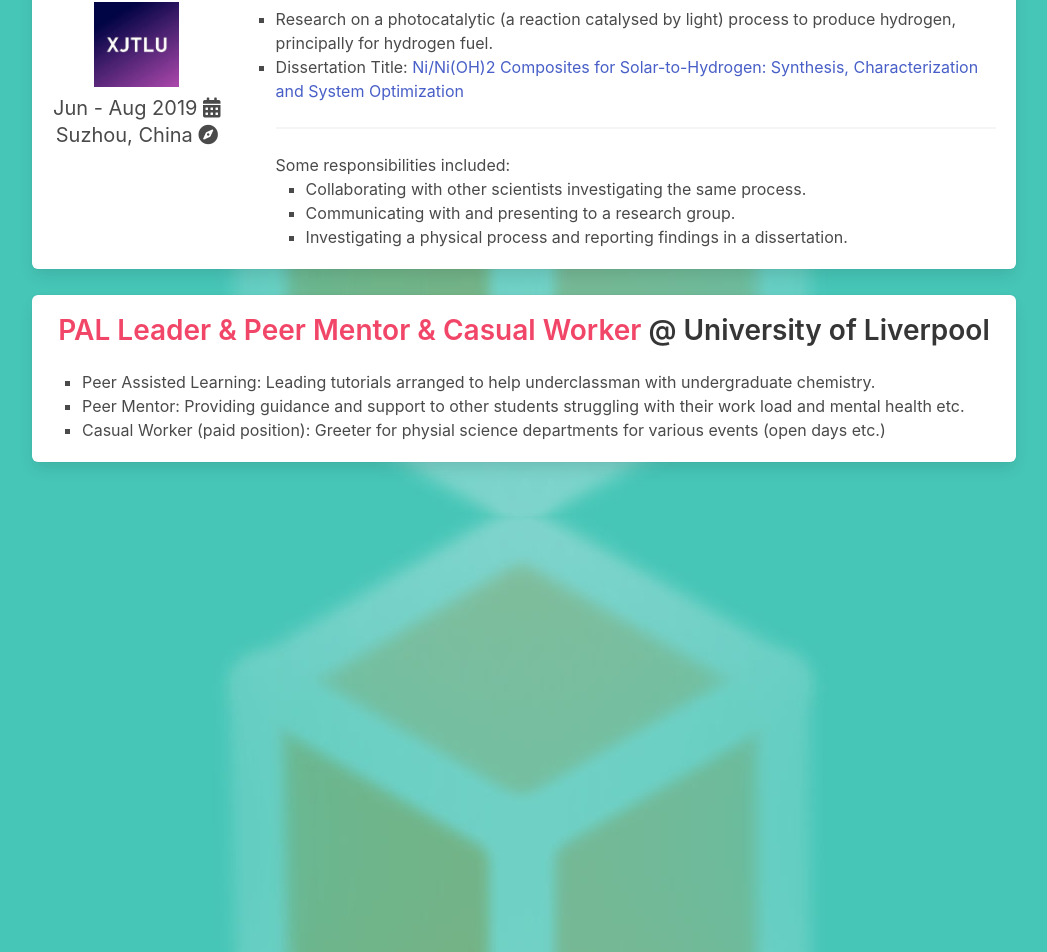
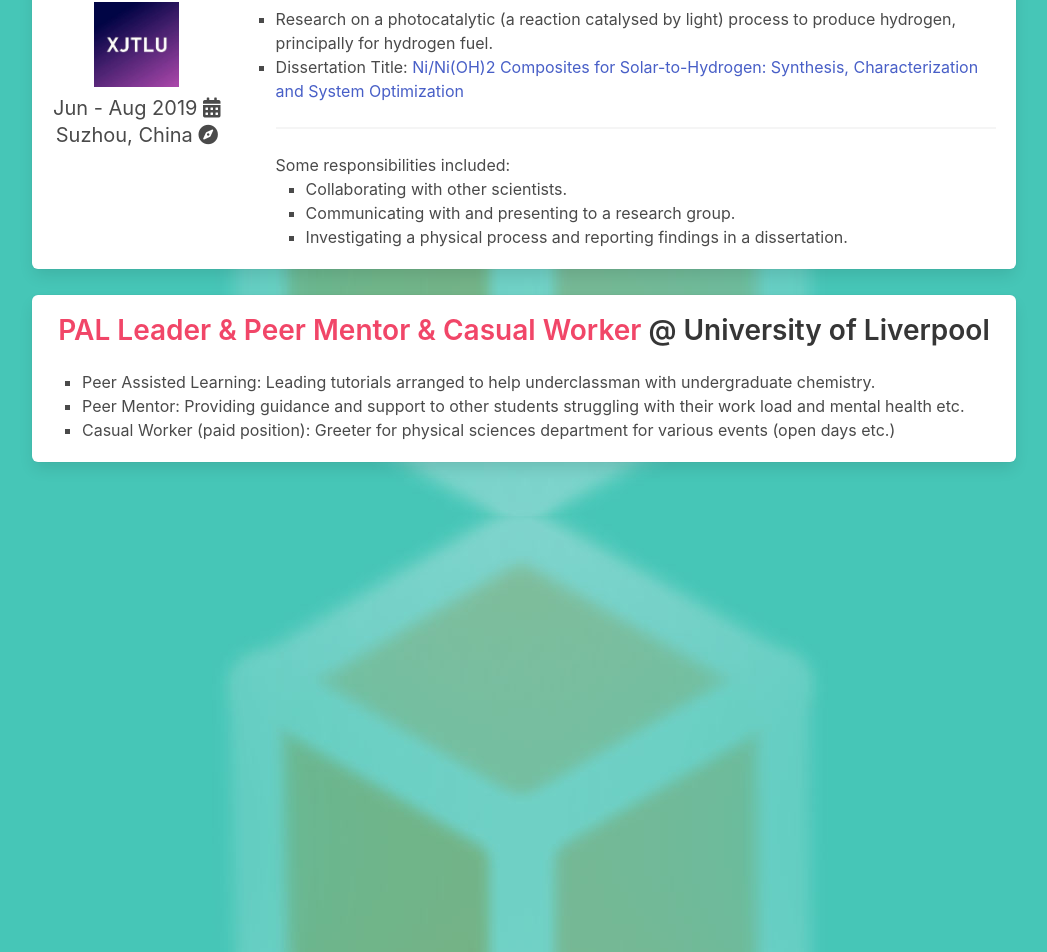
Before and after one commit to zoraizazeem/zoraiz, a React (Create React App) app: page /#/work in a window 1280 px wide. Shown: the part 815-1767 px from the top of the page, without its empty margins (116-1163 px from the left). Built offline with nearby package versions, Linux system fonts and the light colour scheme.

Commit message:
typo correction

```diff
--- a/src/components/ReadingList.js
+++ b/src/components/ReadingList.js
@@ -22,10 +22,10 @@
                                                 <p class="title"><span class="has-text-danger">Deep Learning</span>  by Aaron Courville, Ian Goodfellow, and Yoshua Bengio</p>
 
                                                 <p>I consider this the bible for anyone who wants to sink into machine learning.
-                                                I saw myself reaching into the notorious "tutorial hell", and wanting to see the real gears of deep learning research.
+                                                I saw myself reaching the notorious "tutorial hell", and wanting to see the real gears of deep learning research.
                                                 This book requires no other knowledge (aside from basic undergraduate mathematics and infinitesimal calculus).
                                                 For myself the first couple chapters were a nice refresher on linear algebra and probability theory.
-                                                This book illustrated the mathematics behind auto encoders, CNNs, optimisation etc. Goodfelow et al work through each topic
+                                                This book illustrated the mathematics behind auto encoders, CNNs, optimisation etc. Goodfellow et al work through each topic
                                                 methodically and from the raw basics making it an exceptionally easy read. This book also introduced me to the interesting research
                                                 behind the GANNs, highly recommend.
                                                 </p>
--- a/src/components/Work.js
+++ b/src/components/Work.js
@@ -115,7 +115,7 @@
                                                     <hr />
                                                     Some responsibilities included:
                                                     <ul class="b">
-                                                        <li>Collaborating with other scientists investigating the same process. </li>
+                                                        <li>Collaborating with other scientists. </li>
                                                         <li>Communicating with and presenting to a research group.</li>
                                                         <li>Investigating a physical process and reporting findings in a dissertation.</li>
 
@@ -137,7 +137,7 @@
 
                                             <li>Peer Assisted Learning: Leading tutorials arranged to help underclassman with undergraduate chemistry.</li>
                                             <li>Peer Mentor: Providing guidance and support to other students struggling with their work load and mental health etc.</li>
-                                            <li>Casual Worker (paid position): Greeter for physial science departments for various events (open days etc.)</li>
+                                            <li>Casual Worker (paid position): Greeter for physical sciences department for various events (open days etc.)</li>
 
 
                                         </ul>
```
